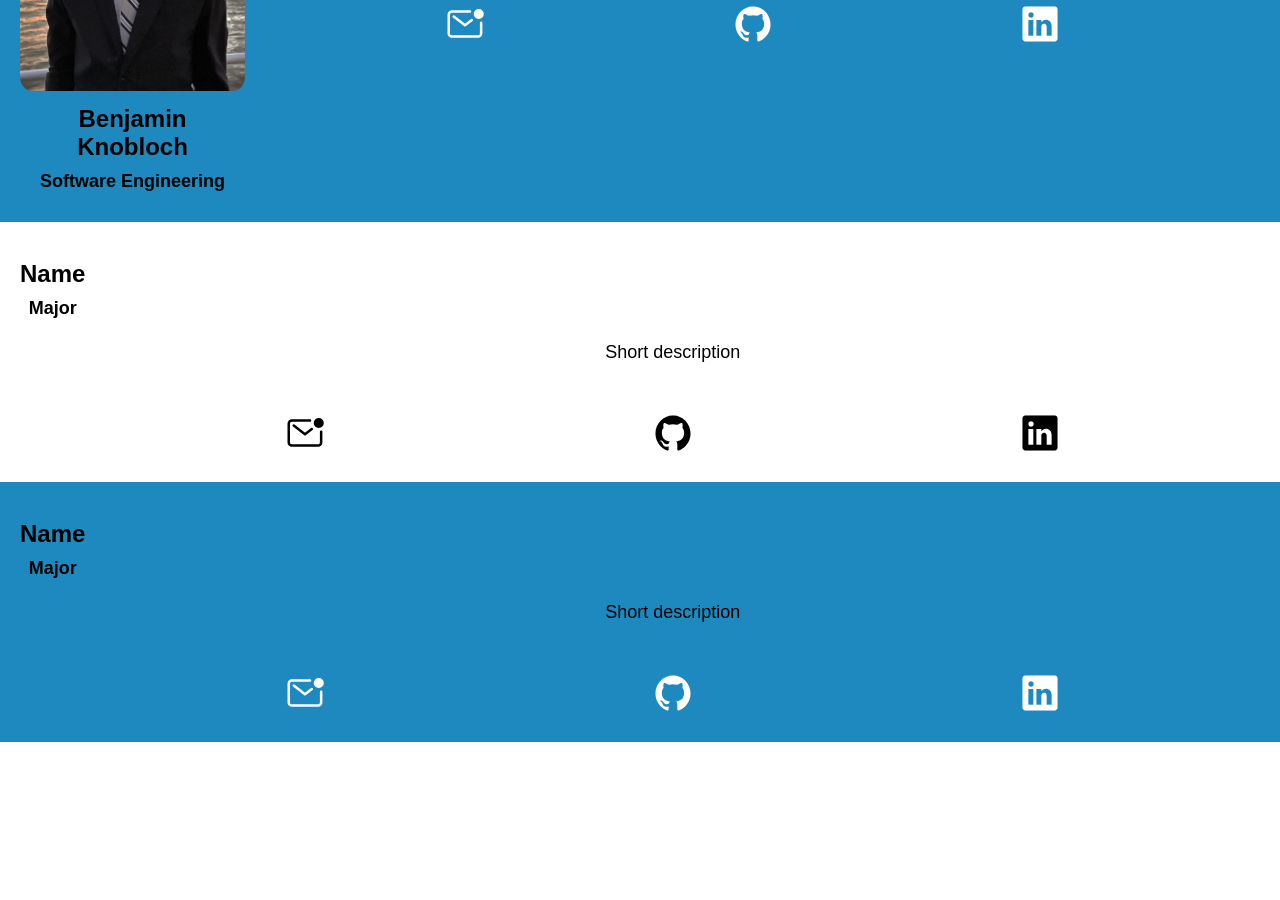
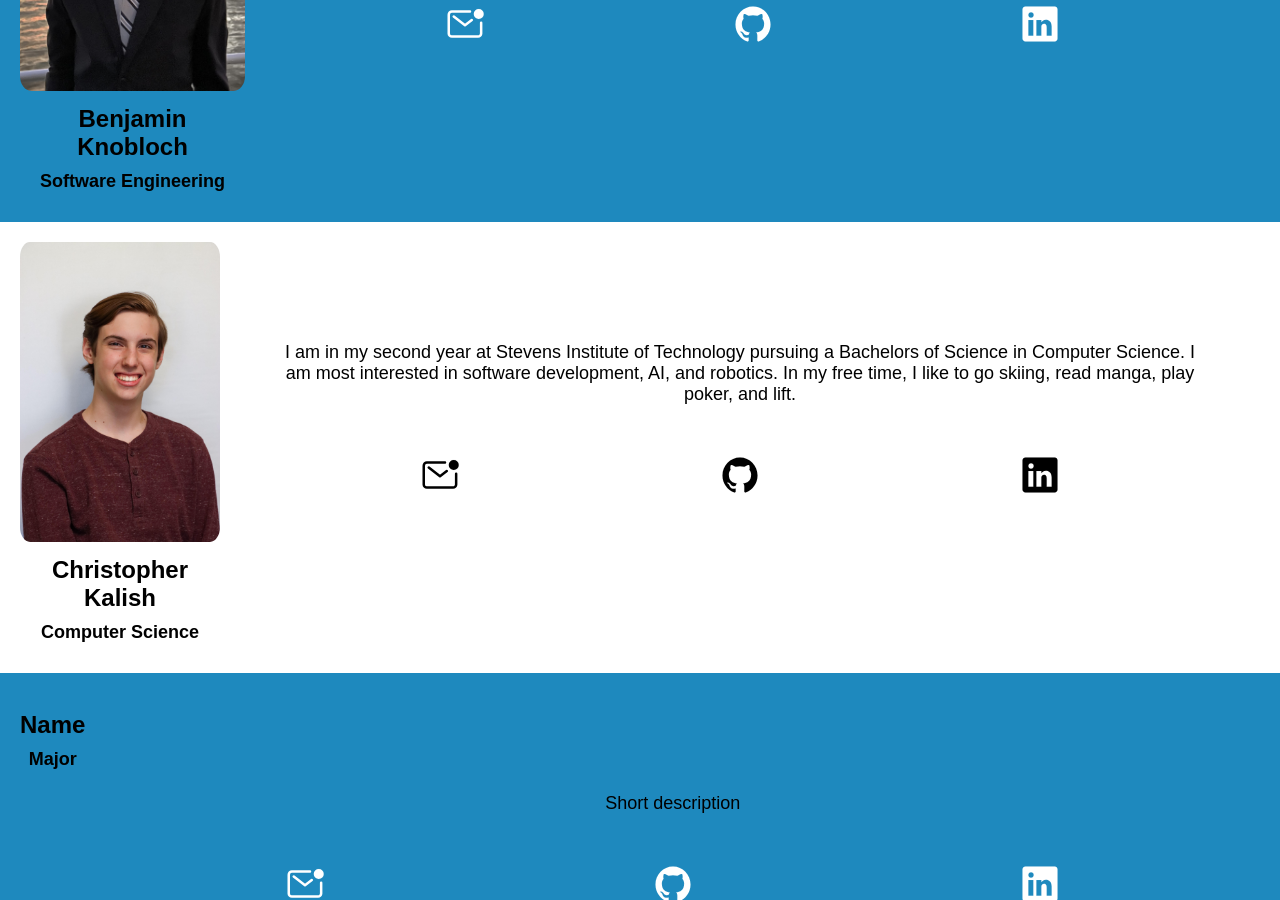
Before and after one commit to SE4AIResearch/AntiCopyPaster_Summer2023, a Jekyll site: the page pages/about.html, which Jekyll copies as it is, in a window 1280 px wide and 900 px high, scrolled down 1176 px. Built offline with Jekyll 4.4.1, drawn with Linux system fonts in a browser that asks for light colours; before the commit the page ends 1918 px from its top, so only the background shows below that.

Commit message:
adding Chris in about

```diff
--- a/pages/about.html
+++ b/pages/about.html
@@ -80,17 +80,17 @@
 	</div>
 	<div class="team_member">
 		<div class="profile_titles">
-			<img src="">
-			<h2>Name</h2>
-			<h3>Major</h3>
+			<img src="../assets/CKpotrait.jpg">
+			<h2>Christopher Kalish</h2>
+			<h3>Computer Science</h3>
 		</div>
 		<div class="description">
-			<p>Short description</p>
+			<p>I am in my second year at Stevens Institute of Technology pursuing a Bachelors of Science in Computer Science. I am most interested in software development, AI, and robotics. In my free time, I like to go skiing, read manga, play poker, and lift.</p>
 			<div class="socialIcons">
 				<ul class="socialIcons-list">
-                        <li><a class="icon" href="" target="_blank"><ion-icon name="mail-unread-outline"></ion-icon></a></li>
-                        <li><a class="icon" href="" target="_blank"><ion-icon name="logo-github"></ion-icon></a></li>
-                        <li><a class="icon" href="" target="_blank"><ion-icon name="logo-linkedin"></ion-icon></a></li>
+                        <li><a class="icon" href="mailto:ckalish@stevens.edu" target="_blank"><ion-icon name="mail-unread-outline"></ion-icon></a></li>
+                        <li><a class="icon" href="https://github.com/ChrisK197" target="_blank"><ion-icon name="logo-github"></ion-icon></a></li>
+                        <li><a class="icon" href="https://www.linkedin.com/in/christopher-kalish-b85950224/" target="_blank"><ion-icon name="logo-linkedin"></ion-icon></a></li>
                     </ul>
 			</div>
 		</div>
```
Also changed, not shown: assets/CKpotrait.jpg (added).
